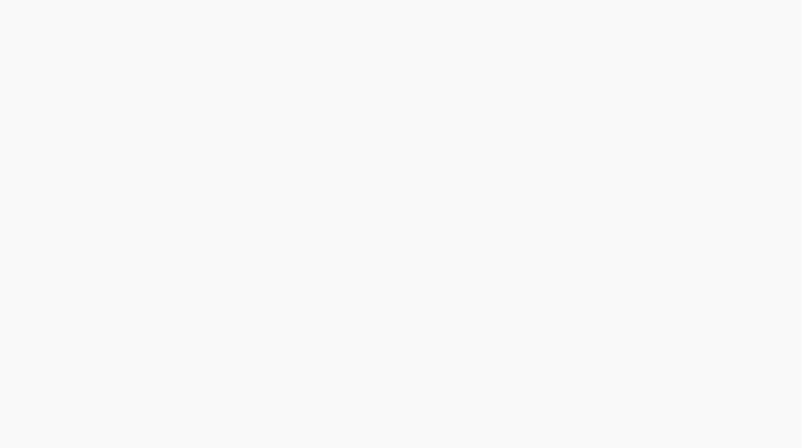
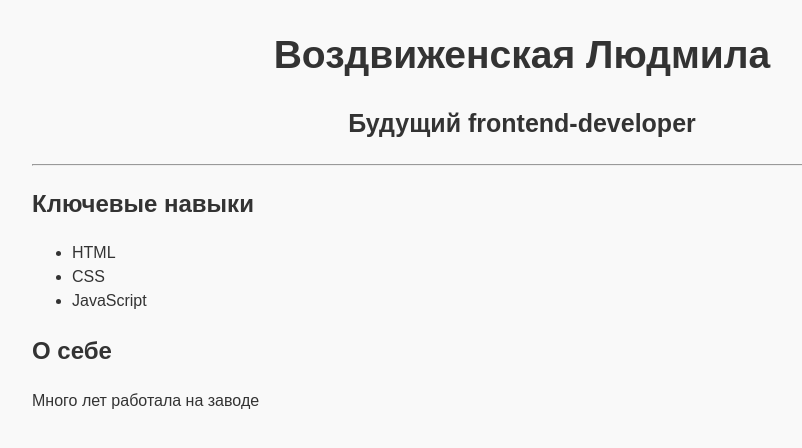
Before and after one commit to Vesta080283/test-hexlet.github.io, a plain HTML site: page index.html in a window 1280 px wide. Shown: the whole page, without its empty margins (118-920 px from the left). Drawn offline with Linux system fonts and the light colour scheme.

Commit message:
update index.html

```diff
--- a/index.html
+++ b/index.html
@@ -7,6 +7,22 @@
     <title>РЕЗЮМЕ</title>
 </head>
 <body>
-
+     <main>
+        <h1>Воздвиженская Людмила</h1>
+        <h2>Будущий frontend-developer</h2>
+        <hr>
+        <section>
+            <h2>Ключевые навыки</h2>
+            <ul>
+                <li>HTML</li>
+                <li>CSS</li>
+                <li>JavaScript</li>
+            </ul>
+        </section>
+        <section>
+            <h2>О себе</h2>
+            <p>Много лет работала на заводе</p>
+        </section>
+    </main>
 </body>
 </html>
```
